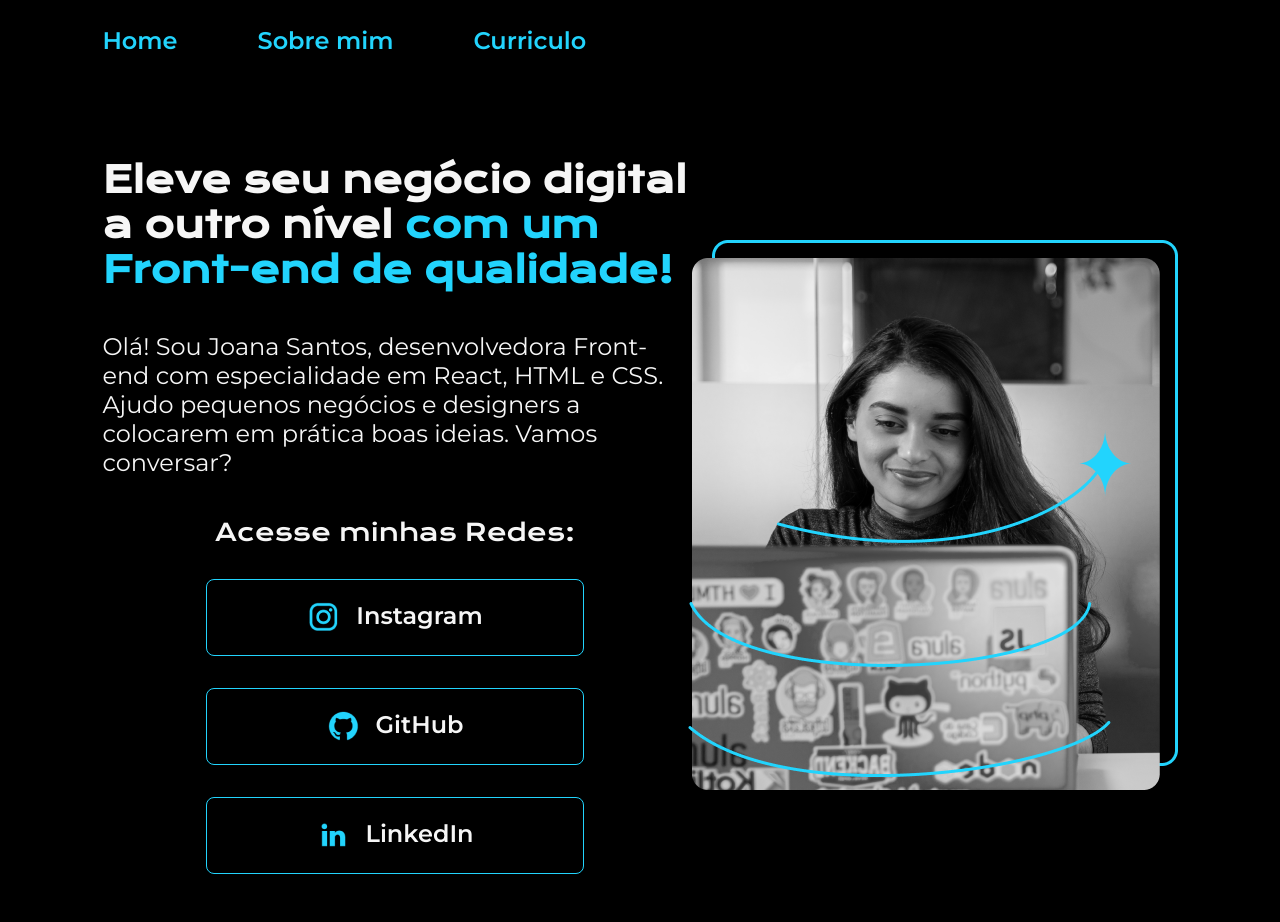
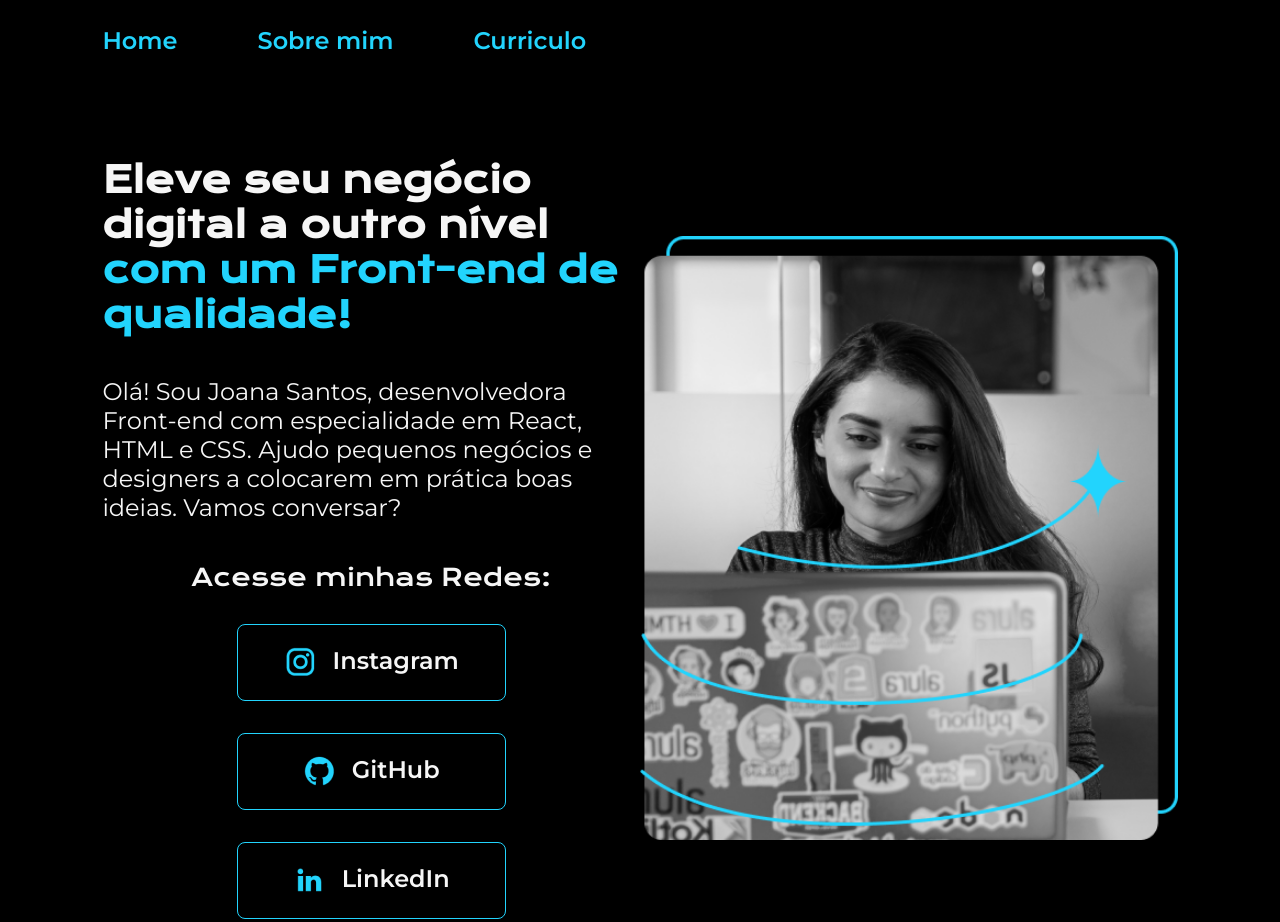
Before and after one commit to Diegooaraujo/Html-css-alura, a plain HTML site: page index.html in a window 1280 px wide. Shown: the top 922 px of the page. Drawn offline with nearby package versions, Linux system fonts and the light colour scheme.

Commit message:
unidade de medida rem e porcentagem

```diff
--- a/estilos/about.css
+++ b/estilos/about.css
@@ -97,6 +97,9 @@ body{
     background-color: #272727;
 
 }
+.apresentacao__imagem{
+    width: 50%;
+}
 
 .rodape{
     padding: 24px;
--- a/estilos/style.css
+++ b/estilos/style.css
@@ -29,7 +29,7 @@ body{
 }
 .cabecalho__menu__link{
     font-family: var(--fonte-secundaria);
-    font-size: 24px;
+    font-size:  1.5rem;
     font-weight: 600;
     color: var(--cor-terciaria);
     text-decoration: none;
@@ -46,19 +46,19 @@ body{
 }
 
 .apresentacao__conteudo{
-    width: 615px;
+    width: 50%;
     display: flex;
     flex-direction: column;
     gap: 40px;
 }
 .apresentacao__conteudo__titulo{
-    font-size: 36px;
+    font-size: 2.25rem;
     font-family: var(--fonte-principal);
 
 }
 
 .apresentacao__conteudo__descricao{
-    font-size: 24px;
+    font-size: 1.5rem;
     font-family: var(--fonte-secundaria);
 
 }
@@ -73,17 +73,17 @@ body{
 .apresentação__links__subtitulo{
     font-family: var(--fonte-principal);
     font-weight: 400;
-    font-size: 24px;
+    font-size: 1.5rem;
 }
 
 .apresentacao__links__link{
     display: flex;
     justify-content: center;
     gap: 16px;
-    width: 378px;
+    width: 50%;
     text-align: center;
     border-radius: 8px;
-    font-size: 24px;
+    font-size: 1.5rem;
     padding: 21.5px 0px;
     text-decoration: none;
     color: var(--cor-secundaria);
@@ -96,6 +96,9 @@ body{
     background-color: #272727;
 
 }
+.apresentacao__imagem{
+    width: 50%;
+}
 
 .rodape{
     padding: 24px;
@@ -103,7 +106,7 @@ body{
     background-color: var(--cor-terciaria);
     text-align: center;
     font-family: var(--fonte-secundaria);
-    font-size: 24px;
+    font-size: 1.5rem;
     font-weight: 400;
 
 }
--- a/index.html
+++ b/index.html
@@ -33,7 +33,7 @@
             </div>
 
         </section>
-        <img src="./assets/Imagem.png" alt="">
+        <img class="apresentacao__imagem" src="./assets/Imagem.png" alt="">
 
     </main>
     <footer class="rodape">
```
Also changed, not shown: about.html (+1 -1 lines).
